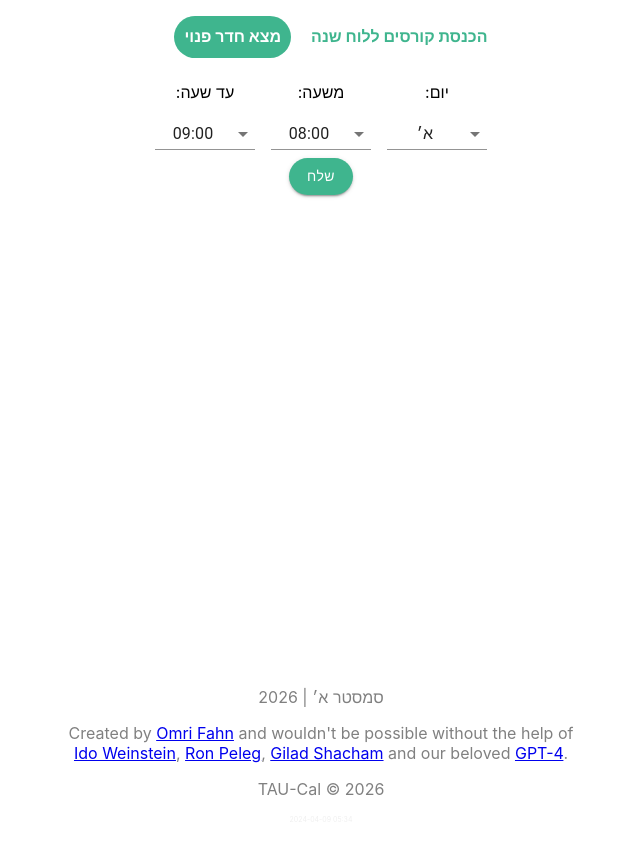
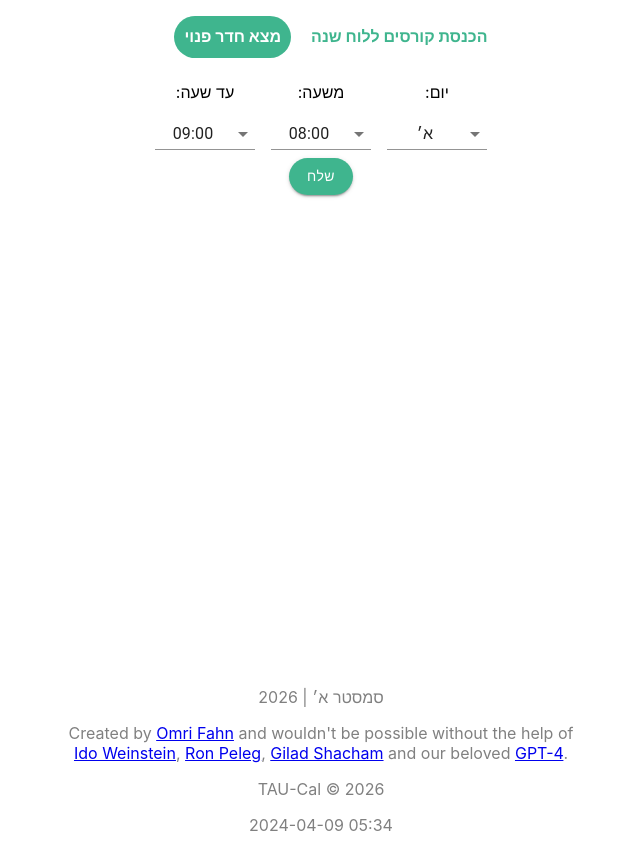
Before and after one commit to omrifahn/TAU-Cal, a React (Create React App) app: page / in a window 1280 px wide. Shown: the whole page, without its empty margins (319-959 px from the left). Built offline with nearby package versions, Linux system fonts and the light colour scheme.

Commit message:
Revert "Add build watermark styles to footer component"
This reverts commit f29ca7a9204606e77b4e77995231e9e2eef258d3.

```diff
--- a/src/index.css
+++ b/src/index.css
@@ -11,11 +11,3 @@ code {
   font-family: source-code-pro, Menlo, Monaco, Consolas, 'Courier New',
     monospace;
 }
-
-
-.build-watermark {
-  font-size: 7px;
-  color: #ccc;
-  opacity: 0.3;
-  margin-top: 5px;
-}
```
